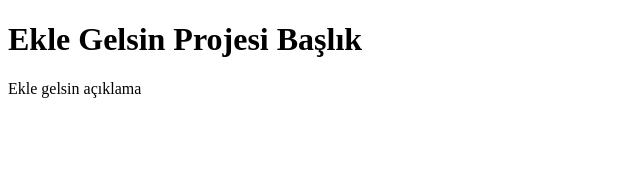
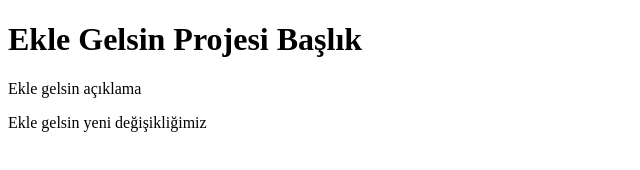
Before and after one commit to rasitemin/eklegelsin, a plain HTML site: page index.html in a window 1280 px wide. Shown: the whole page, without its empty margins (0-640 px from the left). Drawn offline with Linux system fonts and the light colour scheme.

Commit message:
index değiştirildi

```diff
--- a/index.html
+++ b/index.html
@@ -18,6 +18,9 @@
         <p>
             Ekle gelsin açıklama
         </p>
+        <p>
+            Ekle gelsin yeni değişikliğimiz
+        </p>
     </div>
 </body>
 
```
